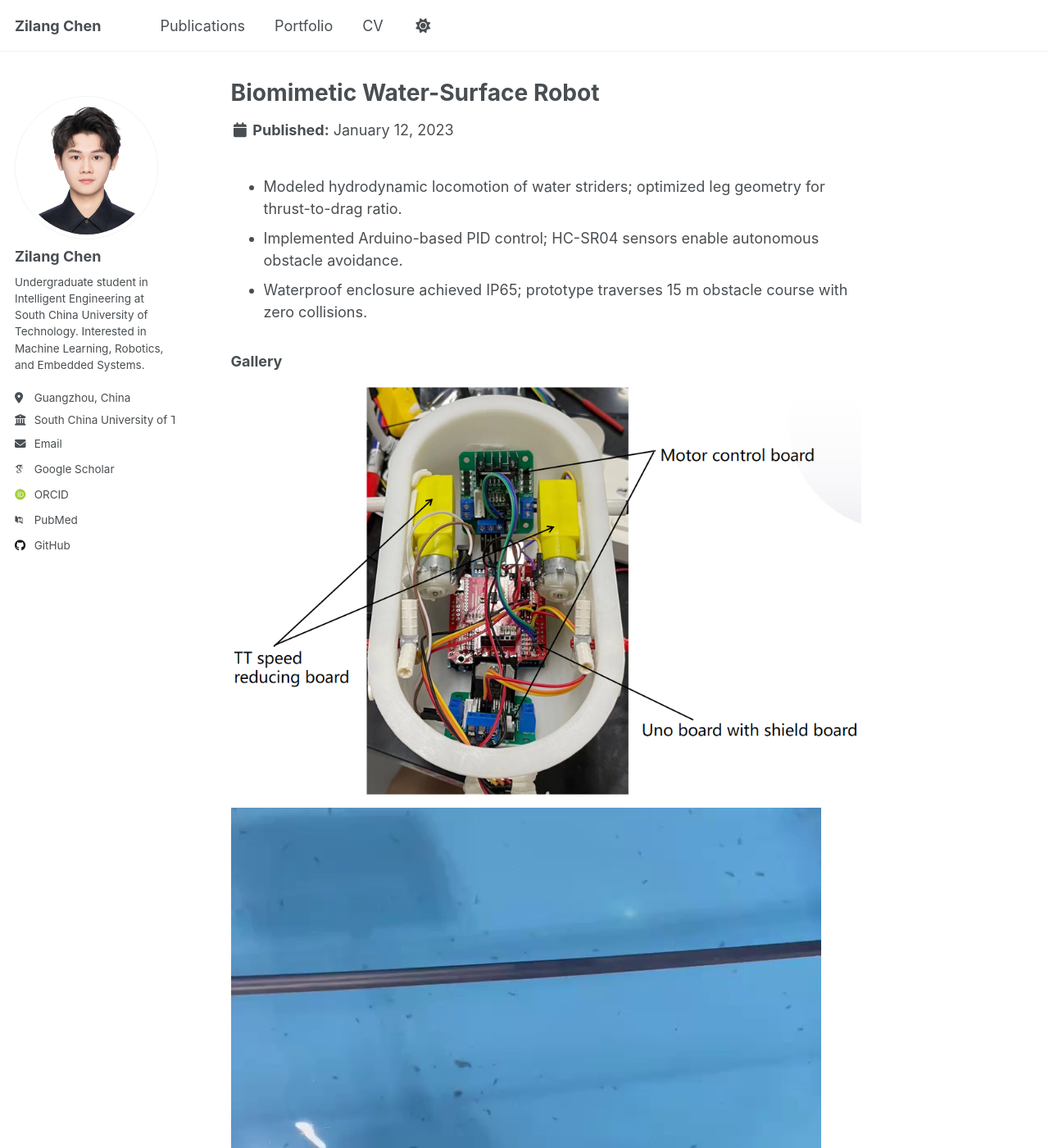
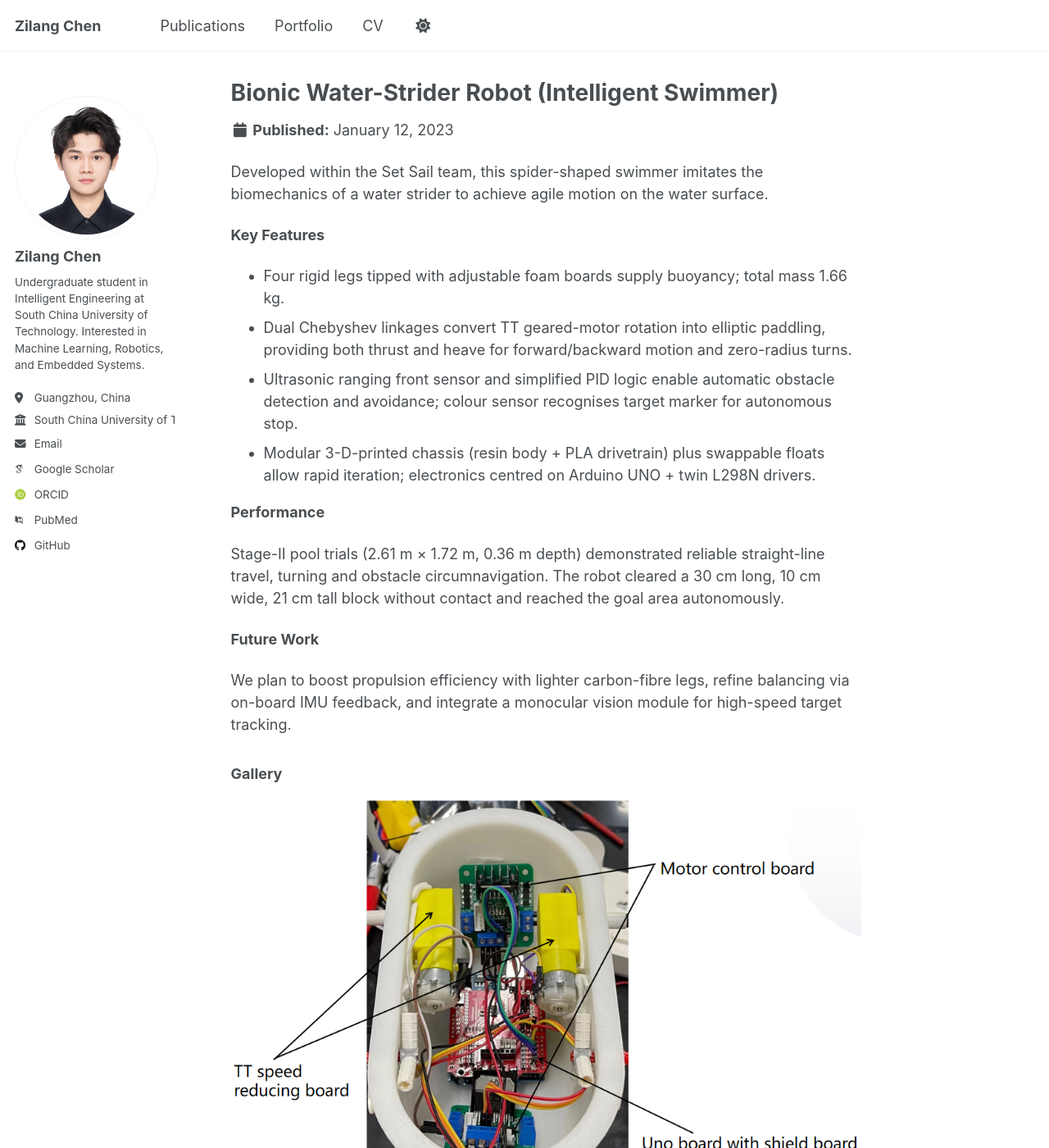
Before and after one commit to zilangchen/zilangchen.github.io, a Jekyll site: the page built from _portfolio/2022-09-15-water-surface-robot.md, in a window 1280 px wide and 1400 px high. Shown: the whole window at 82% size. Built offline with Jekyll 4.4.1, drawn with Linux system fonts in a browser that asks for light colours; some web fonts are replaced; a script that is not in the unit is left out.

Commit message:
feat: update water-strider robot descriptions across portfolio, about, cv

```diff
--- a/_portfolio/2022-09-15-water-surface-robot.md
+++ b/_portfolio/2022-09-15-water-surface-robot.md
@@ -1,6 +1,6 @@
 ---
-title: "Biomimetic Water-Surface Robot"
-excerpt: "Water-strider-inspired 3D-printed vehicle with ultrasonic obstacle avoidance."
+title: "Bionic Water-Strider Robot (Intelligent Swimmer)"
+excerpt: "Chebyshev-linkage propulsion and foam-float legs let the robot skim the surface while ultrasonic sensing enables autonomous obstacle avoidance."
 image: /images/portfolio/water-robot/main.png
 collection: portfolio
 permalink: /portfolio/water-surface-robot
@@ -12,9 +12,22 @@ links:
     url: "#"
 ---
 
-* Modeled hydrodynamic locomotion of water striders; optimized leg geometry for thrust-to-drag ratio.
-* Implemented Arduino-based PID control; HC-SR04 sensors enable autonomous obstacle avoidance.
-* Waterproof enclosure achieved IP65; prototype traverses 15 m obstacle course with zero collisions.
+Developed within the Set Sail team, this spider-shaped swimmer imitates the biomechanics of a water strider to achieve agile motion on the water surface.
+
+**Key Features**
+
+* Four rigid legs tipped with adjustable foam boards supply buoyancy; total mass 1.66 kg.
+* Dual Chebyshev linkages convert TT geared-motor rotation into elliptic paddling, providing both thrust and heave for forward/backward motion and zero-radius turns.
+* Ultrasonic ranging front sensor and simplified PID logic enable automatic obstacle detection and avoidance; colour sensor recognises target marker for autonomous stop.
+* Modular 3-D-printed chassis (resin body + PLA drivetrain) plus swappable floats allow rapid iteration; electronics centred on Arduino UNO + twin L298N drivers.
+
+**Performance**
+
+Stage-II pool trials (2.61 m × 1.72 m, 0.36 m depth) demonstrated reliable straight-line travel, turning and obstacle circumnavigation. The robot cleared a 30 cm long, 10 cm wide, 21 cm tall block without contact and reached the goal area autonomously.
+
+**Future Work**
+
+We plan to boost propulsion efficiency with lighter carbon-fibre legs, refine balancing via on-board IMU feedback, and integrate a monocular vision module for high-speed target tracking.
 
 ### Gallery
 
```
Also changed, not shown: _pages/about.md (+3 -3 lines), _pages/cv.md (+3 -3 lines).
